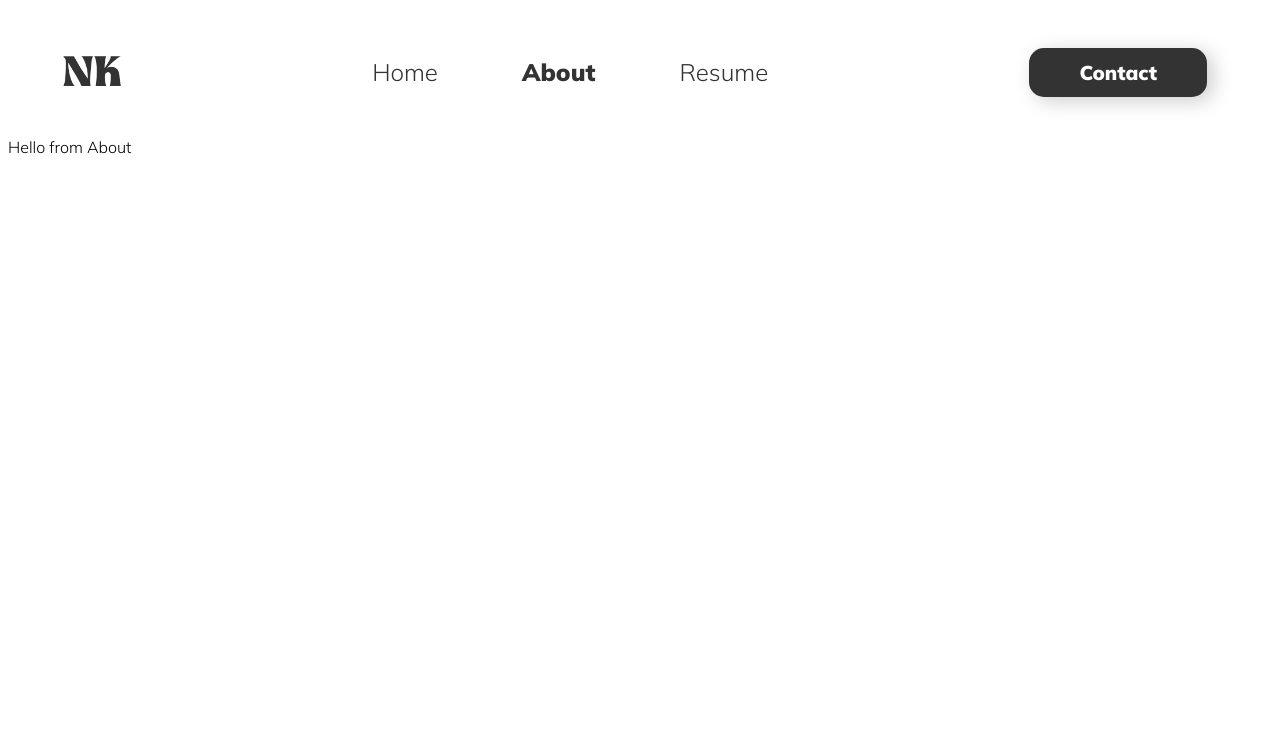
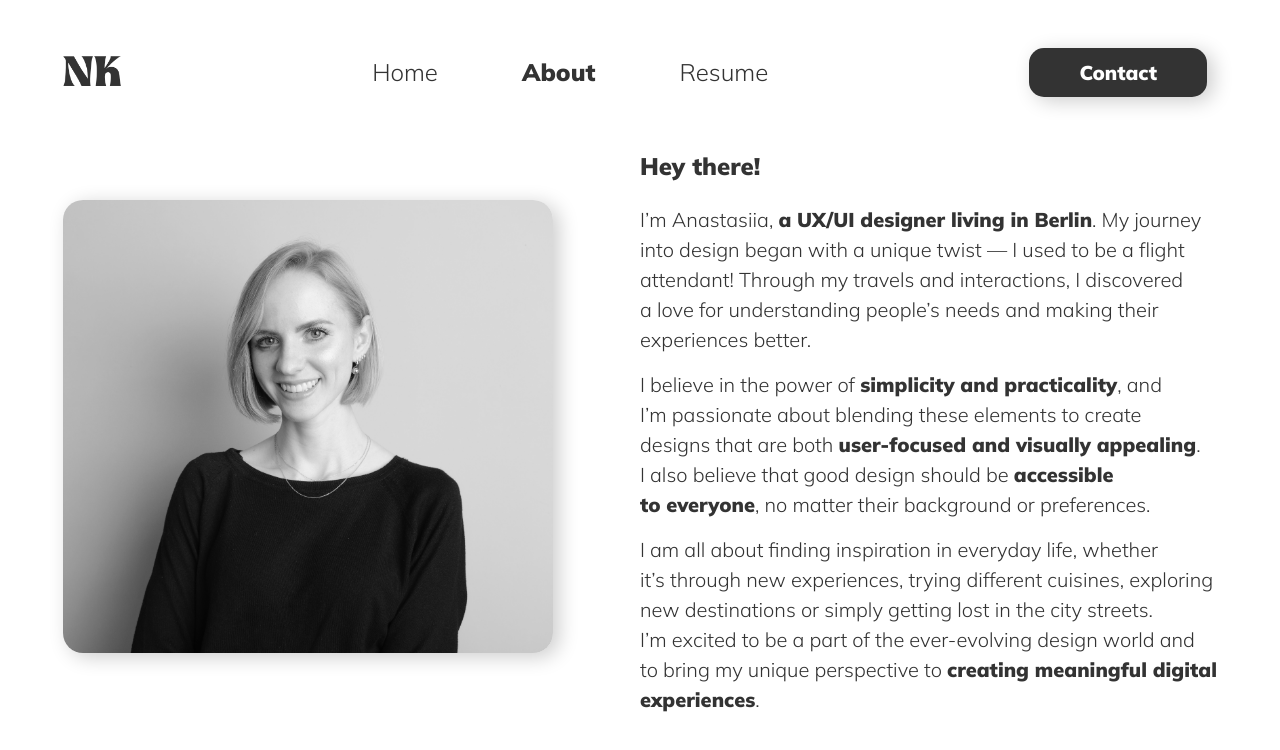
Before and after one commit to Mikjail/nk-web, a website built with Vite: page index.html in a window 1280 px wide. Both pictures are taken after a click on the link "About". Built offline with nearby package versions, Linux system fonts and the light colour scheme.

Commit message:
feat: adding About Page

```diff
--- a/components/about.html
+++ b/components/about.html
@@ -1,3 +1,32 @@
 <div>
-    Hello from About
+  <div class="container">
+    <div class="image-container">
+      <img src="assets/me.jpg" alt="portrait of Anastasiia Kiias" />
+    </div>
+    <div class="text-container">
+      <h3>Hey there!</h3>
+      <p>
+        I’m Anastasiia,
+        <strong>a UX/UI designer living in Berlin</strong>. My journey into
+        design began with a unique twist — I used to be a flight attendant!
+        Through my travels and interactions, I discovered a love for
+        understanding people’s needs and making their experiences better.
+      </p>
+      <p>
+        I believe in the power of
+        <strong>simplicity and practicality</strong>, and I’m passionate about
+        blending these elements to create designs that are both
+        <strong>user-focused and visually appealing</strong>. I also believe
+        that good design should be <strong>accessible to everyone</strong>,
+        no matter their background or preferences.
+      </p>
+      <p>
+        I am all about finding inspiration in everyday life, whether
+        it’s through new experiences, trying different cuisines, exploring new
+        destinations or simply getting lost in the city streets. I’m excited
+        to be a part of the ever-evolving design world and to bring my unique
+        perspective to <strong>creating meaningful digital experiences</strong>.
+      </p>
+    </div>
+  </div>
 </div>
--- a/components/topBar/nav.css
+++ b/components/topBar/nav.css
@@ -29,3 +29,66 @@
   height: 1.875rem;
   object-fit: fill;
 }
+
+.container {
+  display: flex;
+  height: 583px;
+  justify-content: flex-start;
+  align-items: center;
+  margin: 0 55px;
+}
+
+.image-container {
+  flex: 1;
+}
+
+.image-container img {
+  width: 85%;
+  height: auto;
+  object-fit: fill;
+  border-radius: 20px;
+  box-shadow: var(--cta-shadow);
+}
+
+.text-container {
+  flex: 1;
+}
+
+.text-container h3 {
+  font-size: var(--heading4);
+  font-weight: var(--font-semibold);
+  color: var(--main-dark);
+  margin-bottom: 24px;
+}
+
+.text-container p {
+  font: var(--body);
+  font-size: var(--font-regular);
+  color: var(--main-dark);
+  line-height: 150%;
+  font-size: var(--body);
+  word-wrap: break-word;
+  margin-top: 0;
+  margin-bottom: 15px;
+}
+
+footer {
+  display: flex;
+  justify-content: space-between;
+  padding: 1rem;
+  background-color: transparent;
+}
+
+.footer-text {
+  margin: 0;
+}
+
+.footer-icons {
+  display: flex;
+  gap: 2rem;
+}
+
+.icon {
+  width: 30px;
+  height: 30px;
+}
--- a/styles/shared.css
+++ b/styles/shared.css
@@ -16,5 +16,5 @@ body {
   font-style: normal;
   font-weight: 900;
   text-decoration: none;
-  box-shadow: 0.375rem 0.25rem 1.25rem 0px rgba(0, 0, 0, 0.2);
+  box-shadow: var(--cta-shadow);
 }
--- a/styles/variables.css
+++ b/styles/variables.css
@@ -14,6 +14,21 @@
   --case3-green: #246b69;
 
   /* Typography */
+  --heading1: 3rem;
+  --heading2: 2.5rem;
+  --heading3: 2rem;
+  --heading4: 1.5rem;
+  --body: 1.25rem;
+  --subtitle: 1rem;
 
   /* shadow */
+  --cta-shadow: 6px 4px 20px 0px rgba(0, 0, 0, 0.2);
+  --main-shadow: 15px 6px 30px 0px rgba(0, 0, 0, 0.25);
+
+  /* font size */
+  --font-light: 300;
+  --font-regular: 400;
+  --font-semibold: 600;
+  --font-bold: 700;
+  --font-black: 900;
 }
```
Also changed, not shown: components/topBar/footer.html (added, +12 -0 lines), assets/behance.png (added), assets/instagram.png (added), assets/linkedin.png (added), assets/me.jpg (added).
